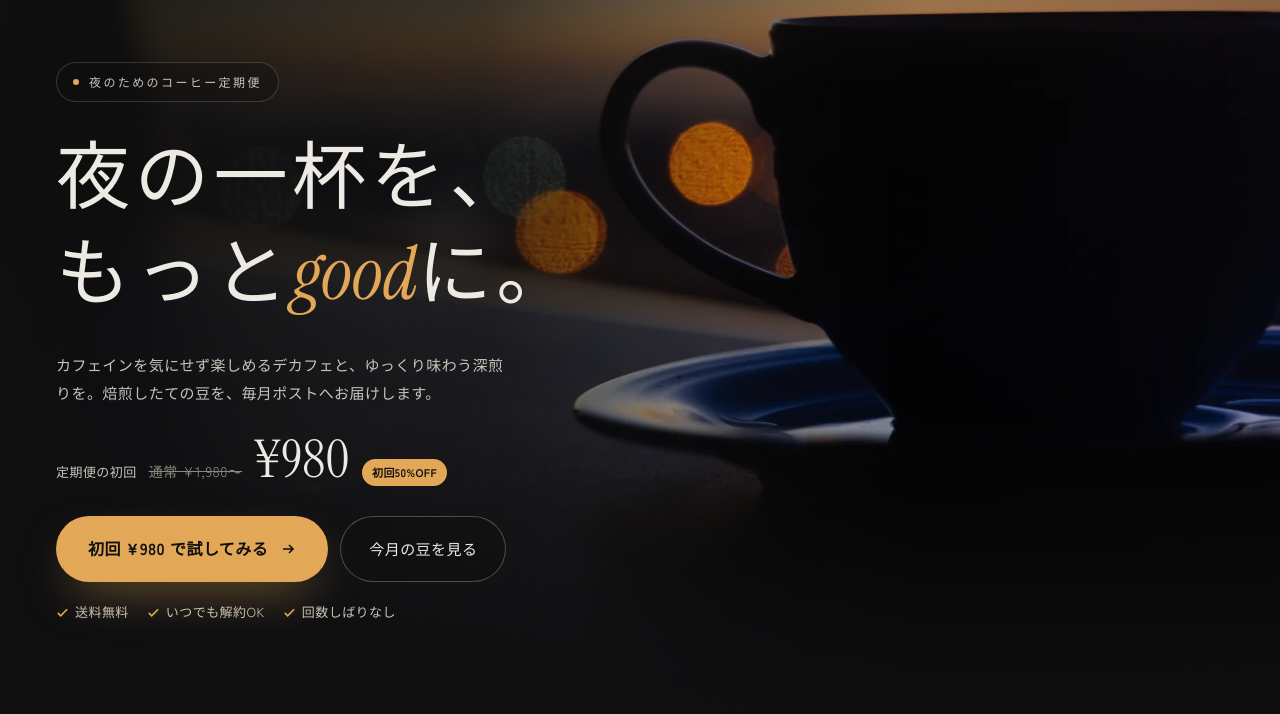
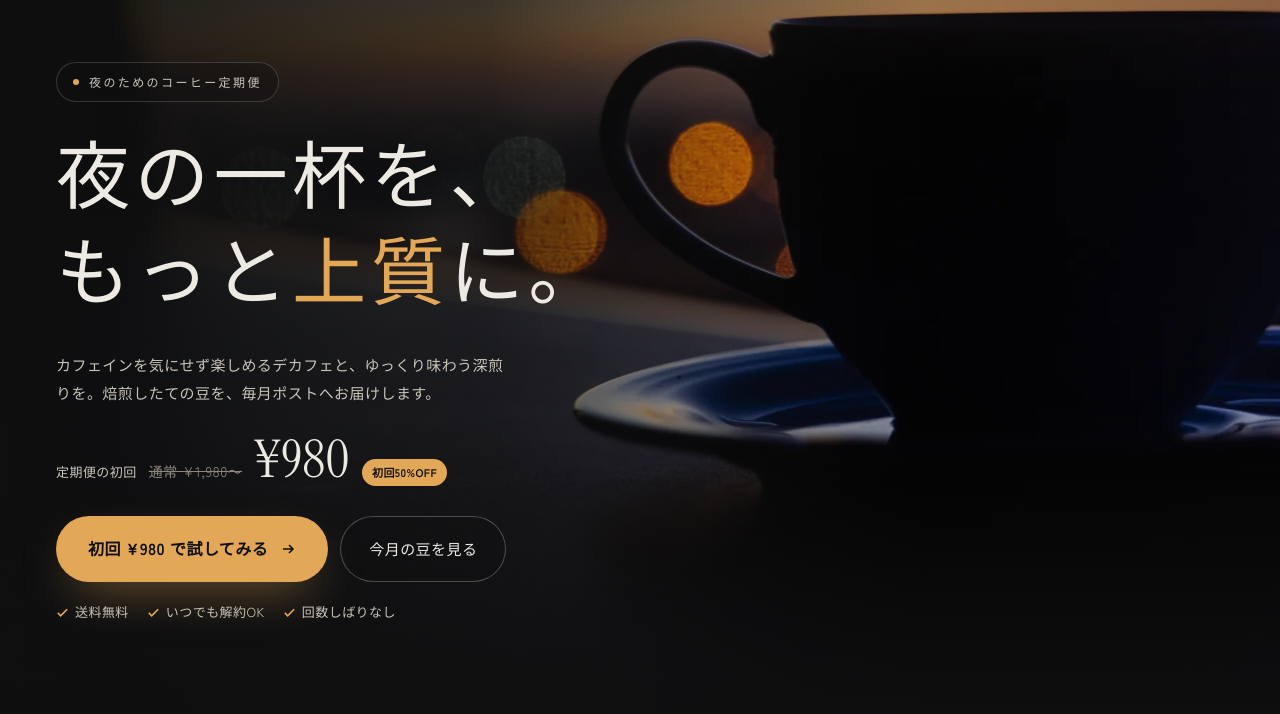
Before and after one commit to ranmaru-seki/nocta, an Astro site: page / in a window 1280 px wide. Shown: the part 86-800 px from the top of the page. Built offline with nearby package versions, Linux system fonts and the light colour scheme; Astro itself is replaced by a stand-in of ours.

Commit message:
キャッチコピーを「夜の一杯を、もっと上質に。」に変更（OGP画像も更新）
Co-Authored-By: Claude Opus 5.5 <noreply@anthropic.com>
Claude-Session: https://claude.ai/code/session_01DTvWXEPDv2eHDBYPePG1mp

```diff
--- a/src/pages/index.astro
+++ b/src/pages/index.astro
@@ -129,7 +129,7 @@ html{scroll-behavior:smooth}
     <div style="width: 100%; max-width: 1280px; margin: 0 auto; padding: 140px clamp(20px, 5vw, 56px) clamp(64px, 8vw, 112px); box-sizing: border-box">
       <div style="max-width: 700px; display: flex; flex-direction: column; gap: 28px; align-items: flex-start">
         <p style="margin: 0; display: inline-flex; align-items: center; gap: 10px; font-size: 12px; letter-spacing: 0.2em; color: #C9C4BB; padding: 8px 16px; border: 1px solid rgba(237,234,228,0.18); border-radius: 999px; background: rgba(15,15,16,0.4)"><span style="width: 6px; height: 6px; border-radius: 50%; background: #E3A857"></span>夜のためのコーヒー定期便</p>
-        <h1 class="nc-h1" style="margin: 0; font-family: 'Noto Serif JP', serif; font-weight: 500; font-size: clamp(40px, 5.8vw, 86px); line-height: 1.3; letter-spacing: 0.06em">夜の一杯を、<br>もっと<span style="font-family: 'Instrument Serif', serif; font-style: italic; font-weight: 400; color: #E3A857; letter-spacing: 0">good</span>に。</h1>
+        <h1 class="nc-h1" style="margin: 0; font-family: 'Noto Serif JP', serif; font-weight: 500; font-size: clamp(40px, 5.8vw, 86px); line-height: 1.3; letter-spacing: 0.06em">夜の一杯を、<br>もっと<span style="color: #E3A857">上質</span>に。</h1>
         <p style="margin: 0; max-width: 30em; color: #C9C4BB; text-wrap: pretty">カフェインを気にせず楽しめるデカフェと、ゆっくり味わう深煎りを。焙煎したての豆を、毎月ポストへお届けします。</p>
         <div style="display: flex; flex-direction: column; gap: 14px; align-items: flex-start">
           <p style="margin: 0; display: flex; align-items: baseline; gap: 12px; flex-wrap: wrap"><span style="font-size: 13px; color: #C9C4BB">定期便の初回</span><s style="font-size: 14px; color: #8E897F">通常 ¥1,980〜</s><span style="font-family: 'Instrument Serif', serif; font-size: 52px; line-height: 1; color: #EDEAE4">¥980</span><span style="font-size: 11px; font-weight: 700; padding: 3px 10px; border-radius: 999px; background: #E3A857; color: #0F0F10">初回50%OFF</span></p>
```
Also changed, not shown: public/og.jpg.
